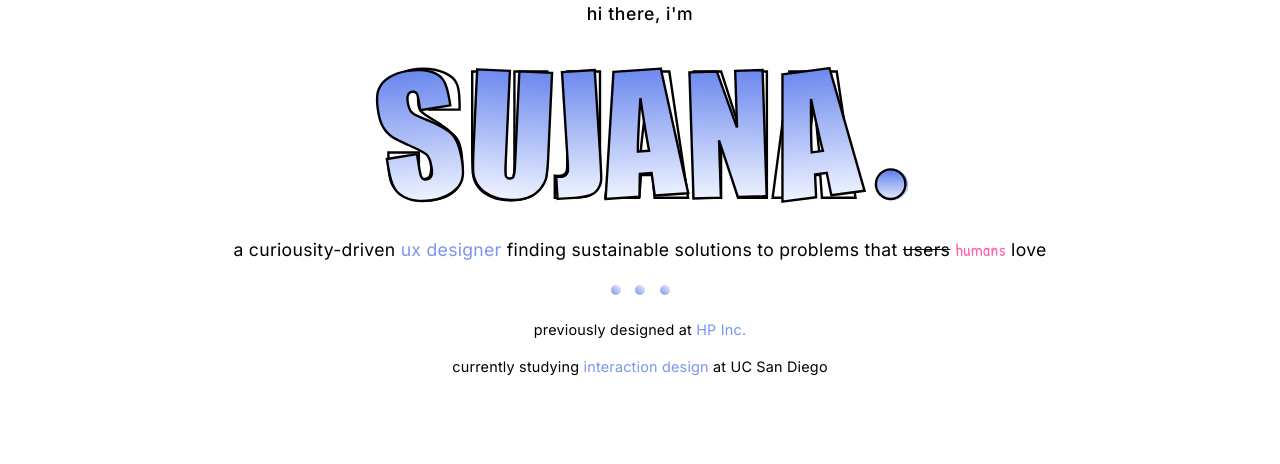
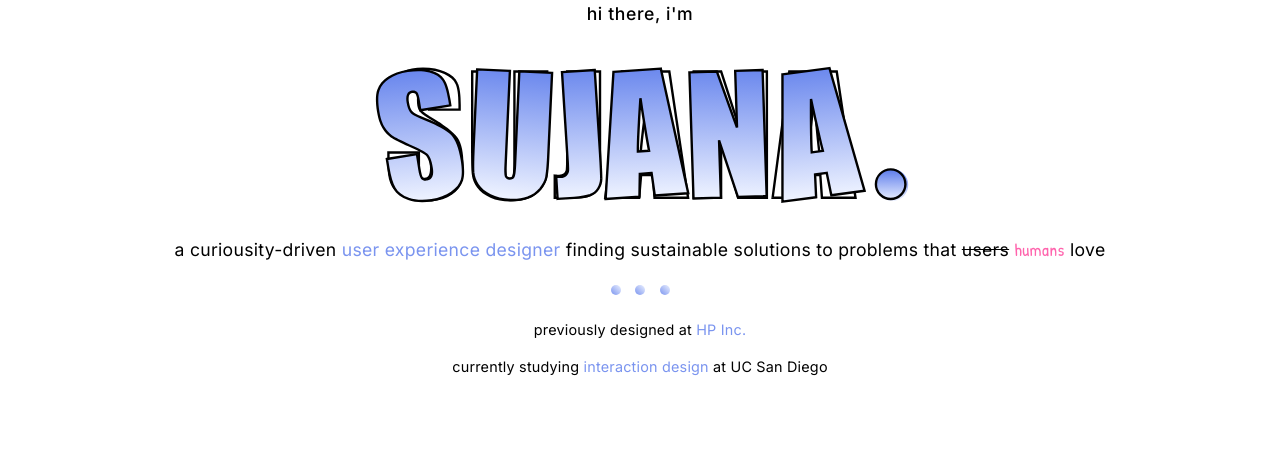
Before and after one commit to sujananagasuri/sujananagasuri.github.io, a plain HTML site: page index.html in a window 1280 px wide. Shown: the part 133-597 px from the top of the page. Drawn offline with nearby package versions, Linux system fonts and the light colour scheme.

Commit message:
Update index.html
changed ux to user experience

```diff
--- a/index.html
+++ b/index.html
@@ -59,7 +59,7 @@
                 <div class="col-lg-12 col-md-12 col-sm-12 text-center">
                     <p class="text1">hi there, i'm</p>
                     <img class="heroImage" src="images/hero.svg" alt="Sujana.">
-                    <p class="text2">a curiousity-driven <span class="colored-text">UX designer</span> finding sustainable solutions to problems that <span class="striked-text">users</span> <span class="hand-text">humans</span> love</p>
+                    <p class="text2">a curiousity-driven <span class="colored-text">user experience designer</span> finding sustainable solutions to problems that <span class="striked-text">users</span> <span class="hand-text">humans</span> love</p>
                     <div class="circle"></div>
                     <div class="circle"></div>
                     <div class="circle"></div>
```
